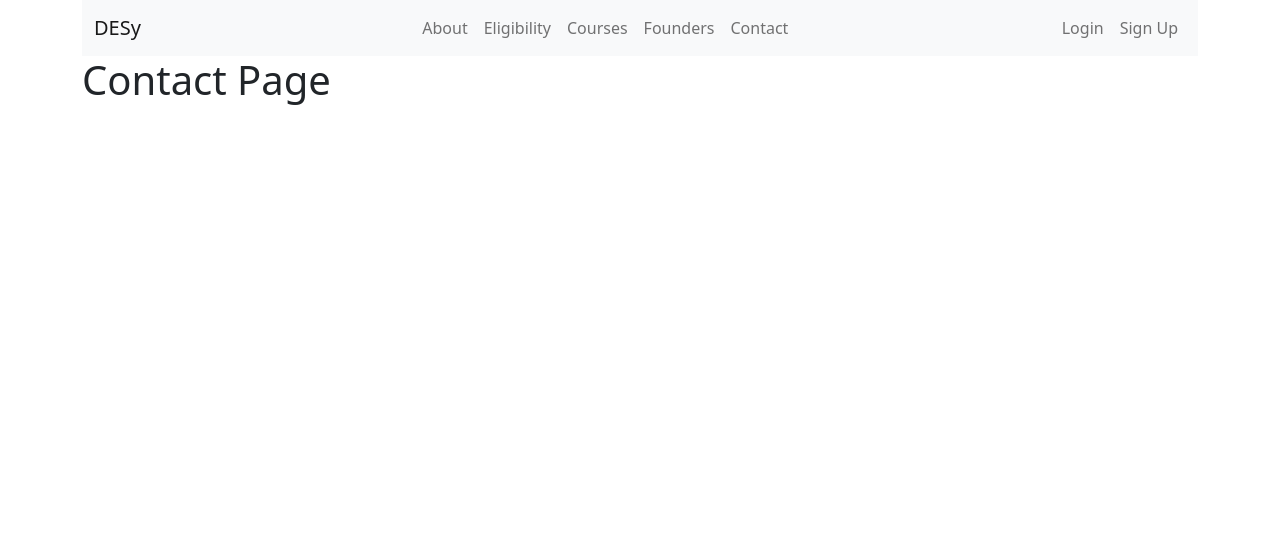
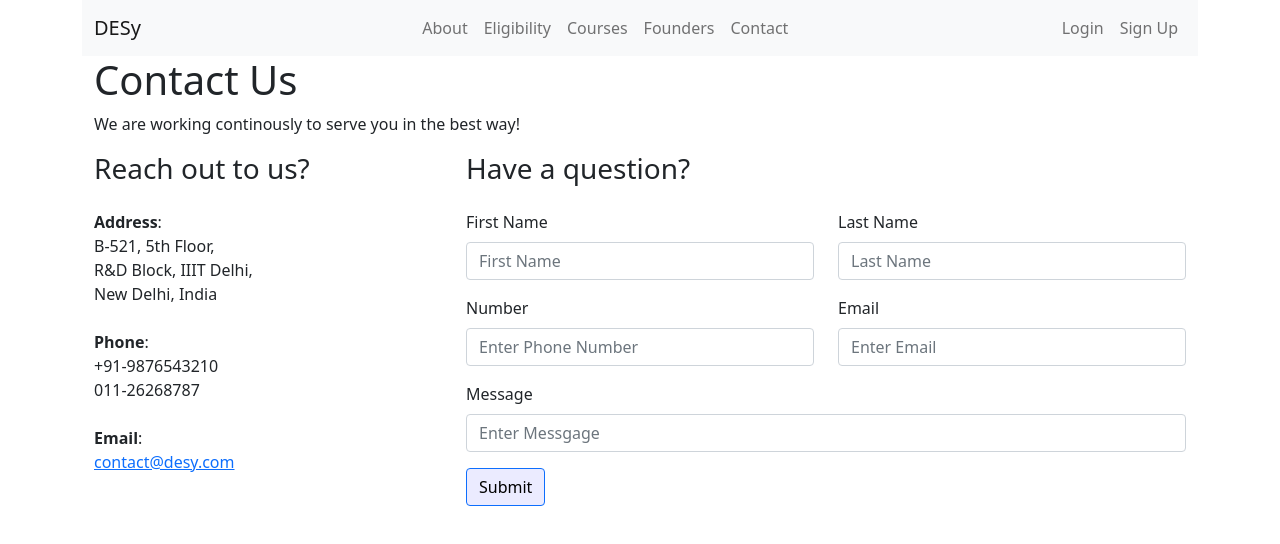
Before and after one commit to hitesh19426/des, a React (Create React App) app: page /contact in a window 1280 px wide. Shown: the top 544 px of the page. Built offline with nearby package versions, Linux system fonts and the light colour scheme.

Commit message:
added contact page

```diff
--- a/src/routes/contact.jsx
+++ b/src/routes/contact.jsx
@@ -1,9 +1,56 @@
 import React from 'react'
+import {Container, Col, Row, Form, Button} from 'react-bootstrap'
 
 export default function ContactPage() {
     return (
-        <h1>
-            Contact Page
-        </h1>
+        <Container>
+            <Row> <h1> Contact Us </h1> </Row>
+            <Row> <p> We are working continously to serve you in the best way! </p> </Row>
+            <Row>
+                <Col className="col-6 col-md-4">
+                    <p className="h3 mb-4"> Reach out to us? </p>
+                    <p>
+                        <strong>Address</strong>:<br/>B-521, 5th Floor,<br/>R&D Block, IIIT Delhi,<br/>New Delhi, India
+                        <br/><br/>
+                        <strong>Phone</strong>:<br/>+91-9876543210<br/>011-26268787
+                        <br/><br/>
+                        <strong>Email</strong>:<br/><a href="#contact">contact@desy.com</a>
+                        <br/><br/>
+                    </p>
+                </Col>
+                <Col className="col-12 col-md-8">
+                    <p className="h3 mb-4"> Have a question? </p>
+                    <Form>
+                        <Row className="my-3">
+                            <Form.Group as={Col} controlId="dob">
+                                <Form.Label> First Name </Form.Label>
+                                <Form.Control type="text" placeholder="First Name" aria-describedby="first name" />
+                            </Form.Group>
+                            <Form.Group as={Col} controlId="gender">
+                                <Form.Label> Last Name </Form.Label>
+                                <Form.Control type="text" placeholder="Last Name" aria-describedby="last name"/>
+                            </Form.Group>
+                        </Row>
+                        <Row className="my-3">
+                            <Form.Group as={Col} controlId="number">
+                                <Form.Label> Number </Form.Label>
+                                <Form.Control type="text" placeholder="Enter Phone Number" aria-describedby="enter phone number" />
+                            </Form.Group>
+                            <Form.Group as={Col} controlId="email">
+                                <Form.Label> Email </Form.Label>
+                                <Form.Control type="text" placeholder="Enter Email" aria-describedby="Enter Email" />
+                            </Form.Group>
+                        </Row>
+                        <Row className="my-3">
+                            <Form.Group as={Col} controlId="message">
+                                <Form.Label> Message </Form.Label>
+                                <Form.Control type="text" placeholder="Enter Messgage" aria-describedby="Enter Messgage" />
+                            </Form.Group>
+                        </Row>
+                        <Button className="" type="submit" style={{backgroundColor: '#EBEBFF', color: 'black'}}> Submit </Button>
+                    </Form>
+                </Col>
+            </Row>
+        </Container>
     )
 }
```
